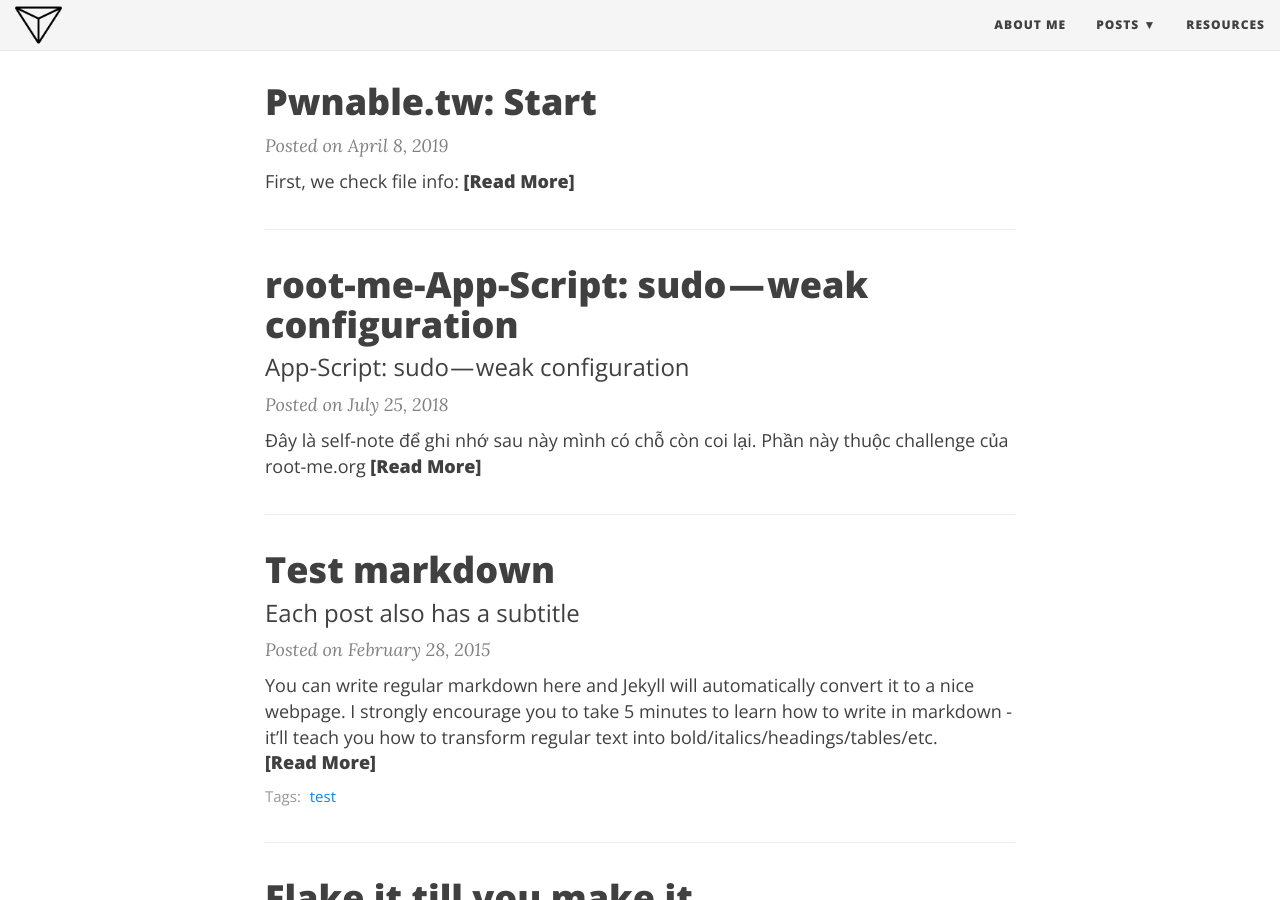
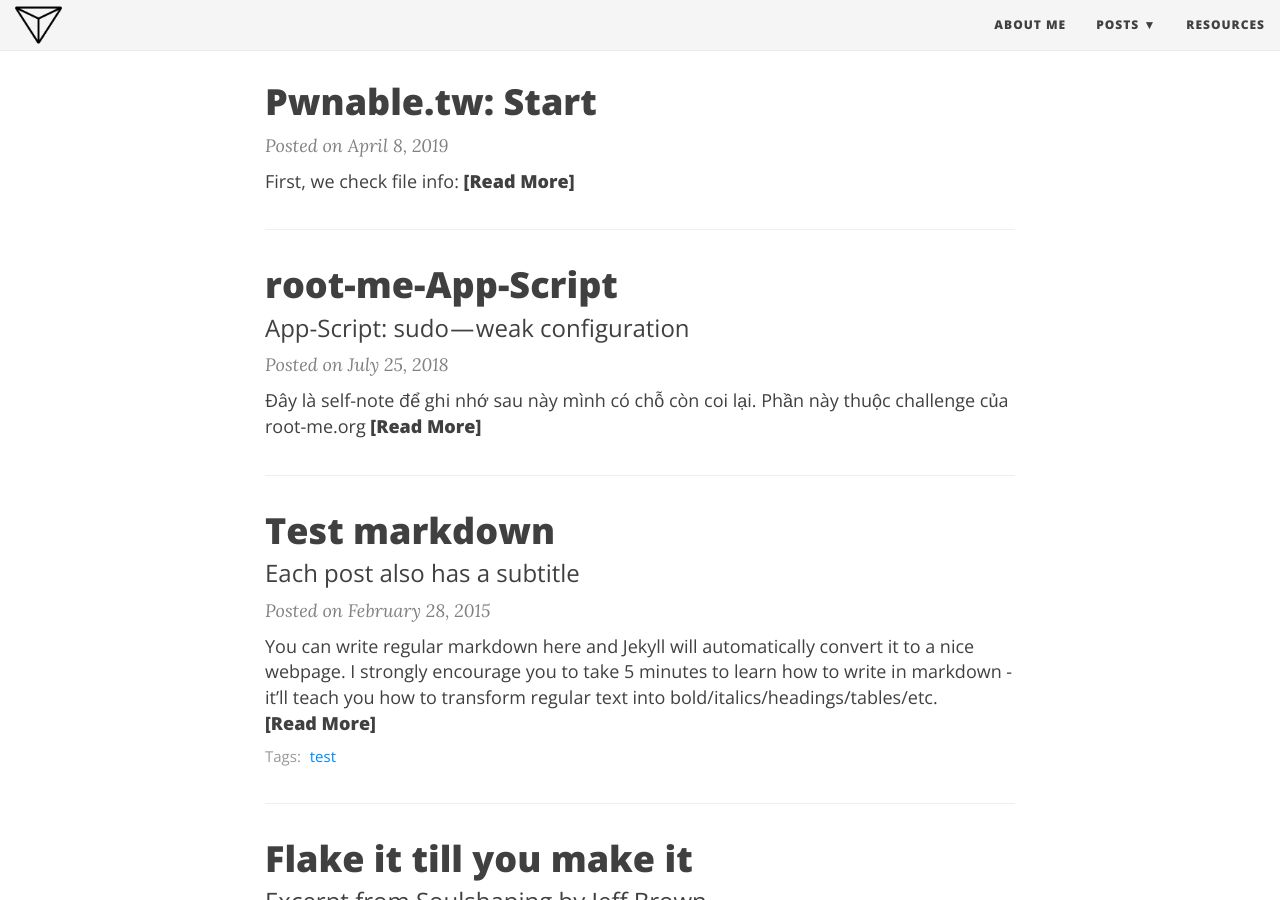
Before and after one commit to Delt-A/delt-a.github.io, a Jekyll site: the page built from index.html, in a window 1280 px wide and 900 px high, scrolled down 438 px. Built offline with Jekyll 4.4.1, drawn with Linux system fonts in a browser that asks for light colours; nearby versions of some CDN libraries; the list of posts is cut into pages by our own code.

Commit message:
Create 2019-04-08-root-me-app-script-sudo-weak-configuration.md

```diff
--- a/_posts/2019-04-08-root-me-app-script-sudo-weak-configuration.md
+++ b/_posts/2019-04-08-root-me-app-script-sudo-weak-configuration.md
@@ -1,7 +1,7 @@
 ---
 layout: post
 published: true
-title: 'root-me-App-Script: sudo — weak configuration'
+title: root-me-App-Script
 date: '2018-07-25'
 subtitle: 'App-Script: sudo — weak configuration'
 ---
@@ -13,7 +13,7 @@ Khi truy cập ssh vào thì ta kiểm tra tại thư mục đó có gì:
 Okay, bây giờ ta kiểm tra file readme.md trước:
 
 ![](https://cdn-images-1.medium.com/max/800/1*zCs-v3krrSbg33IYSm3cgg.png)
-	Nó cho ta biết được cần phải tìm flag ở đâu.
+Nó cho ta biết được cần phải tìm flag ở đâu.
 
 Truy cập vào /ch1cracked để kiểm tra thử xem sao. Bài này liên quan tới sudo nên ta check sudo -l: (Aliase -tạm dịch là “ bí danh”)
 
```
